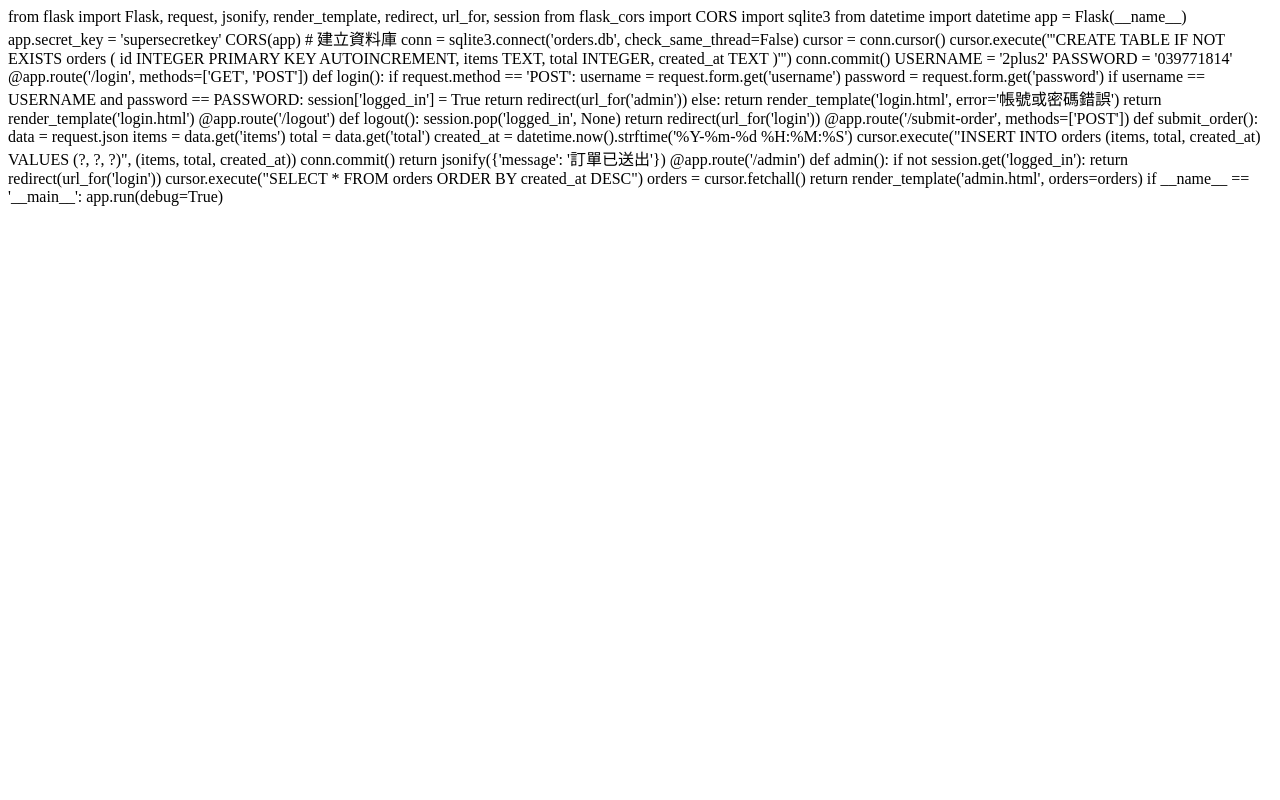
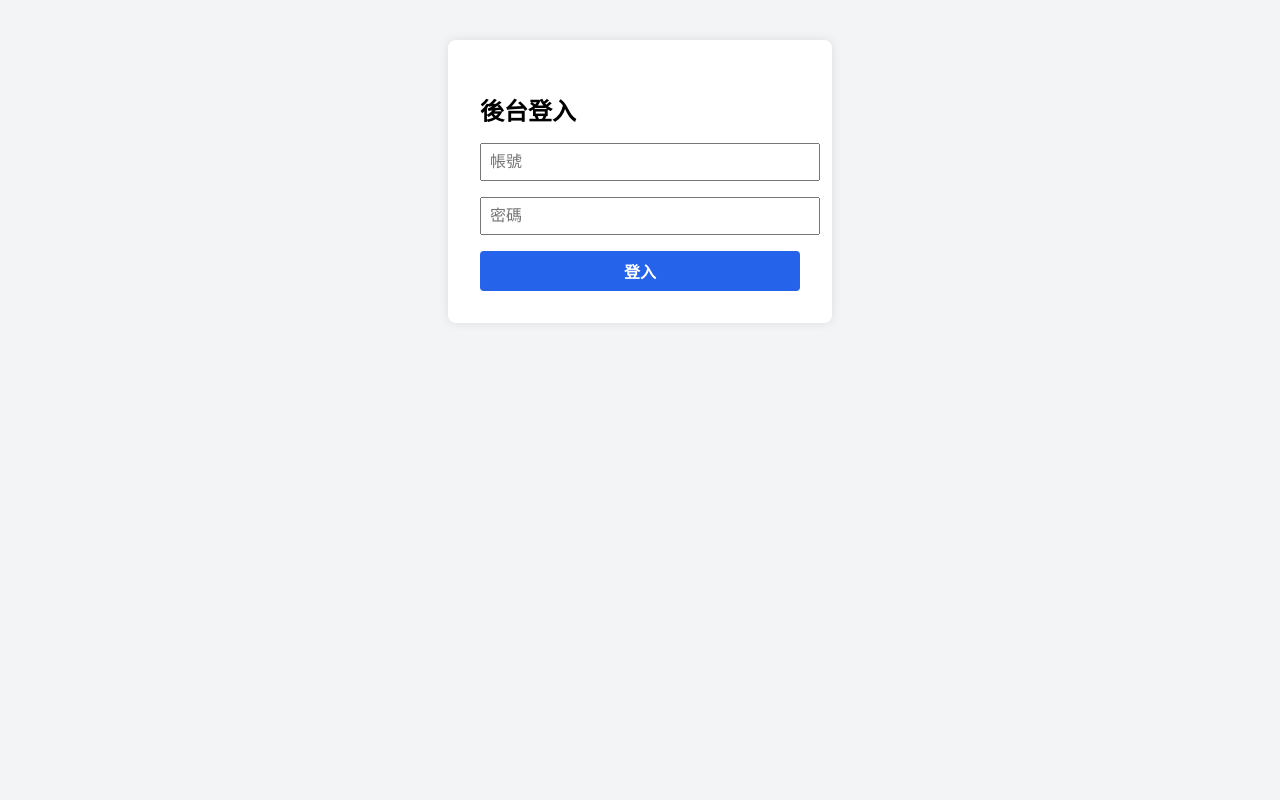
Before and after one commit to twoplustwo180/2plus2-order-system, a Flask app: template backend/templates/login.html in a window 1280 px wide. Run offline with Flask 3, Linux system fonts and the light colour scheme; the template is opened without the code that fills it, so the values that code supplies are empty.

Commit message:
Update login.html

```diff
--- a/backend/templates/login.html
+++ b/backend/templates/login.html
@@ -1,60 +1,48 @@
-from flask import Flask, request, jsonify, render_template, redirect, url_for, session
-from flask_cors import CORS
-import sqlite3
-from datetime import datetime
-
-app = Flask(__name__)
-app.secret_key = 'supersecretkey'
-CORS(app)
-
-# 建立資料庫
-conn = sqlite3.connect('orders.db', check_same_thread=False)
-cursor = conn.cursor()
-cursor.execute('''CREATE TABLE IF NOT EXISTS orders (
-    id INTEGER PRIMARY KEY AUTOINCREMENT,
-    items TEXT,
-    total INTEGER,
-    created_at TEXT
-)''')
-conn.commit()
-
-USERNAME = '2plus2'
-PASSWORD = '039771814'
-
-@app.route('/login', methods=['GET', 'POST'])
-def login():
-    if request.method == 'POST':
-        username = request.form.get('username')
-        password = request.form.get('password')
-        if username == USERNAME and password == PASSWORD:
-            session['logged_in'] = True
-            return redirect(url_for('admin'))
-        else:
-            return render_template('login.html', error='帳號或密碼錯誤')
-    return render_template('login.html')
-
-@app.route('/logout')
-def logout():
-    session.pop('logged_in', None)
-    return redirect(url_for('login'))
-
-@app.route('/submit-order', methods=['POST'])
-def submit_order():
-    data = request.json
-    items = data.get('items')
-    total = data.get('total')
-    created_at = datetime.now().strftime('%Y-%m-%d %H:%M:%S')
-    cursor.execute("INSERT INTO orders (items, total, created_at) VALUES (?, ?, ?)", (items, total, created_at))
-    conn.commit()
-    return jsonify({'message': '訂單已送出'})
-
-@app.route('/admin')
-def admin():
-    if not session.get('logged_in'):
-        return redirect(url_for('login'))
-    cursor.execute("SELECT * FROM orders ORDER BY created_at DESC")
-    orders = cursor.fetchall()
-    return render_template('admin.html', orders=orders)
-
-if __name__ == '__main__':
-    app.run(debug=True)
+<!DOCTYPE html>
+<html lang="zh">
+<head>
+  <meta charset="UTF-8">
+  <title>登入後台</title>
+  <meta name="viewport" content="width=device-width, initial-scale=1.0">
+  <style>
+    body { font-family: sans-serif; padding: 2rem; background: #f3f4f6; }
+    form {
+      max-width: 320px;
+      margin: auto;
+      background: white;
+      padding: 2rem;
+      border-radius: 8px;
+      box-shadow: 0 0 10px #ddd;
+    }
+    input {
+      display: block;
+      width: 100%;
+      margin-bottom: 1rem;
+      padding: 0.5rem;
+      font-size: 1rem;
+    }
+    button {
+      padding: 0.5rem;
+      width: 100%;
+      background: #2563eb;
+      color: white;
+      border: none;
+      font-weight: bold;
+      font-size: 1rem;
+      border-radius: 4px;
+    }
+    .error { color: red; margin-bottom: 1rem; }
+  </style>
+</head>
+<body>
+  <form method="POST">
+    <h2 style="margin-bottom: 1rem;">後台登入</h2>
+    {% if error %}
+      <div class="error">{{ error }}</div>
+    {% endif %}
+    <input type="text" name="username" placeholder="帳號" required>
+    <input type="password" name="password" placeholder="密碼" required>
+    <button type="submit">登入</button>
+  </form>
+</body>
+</html>
```
